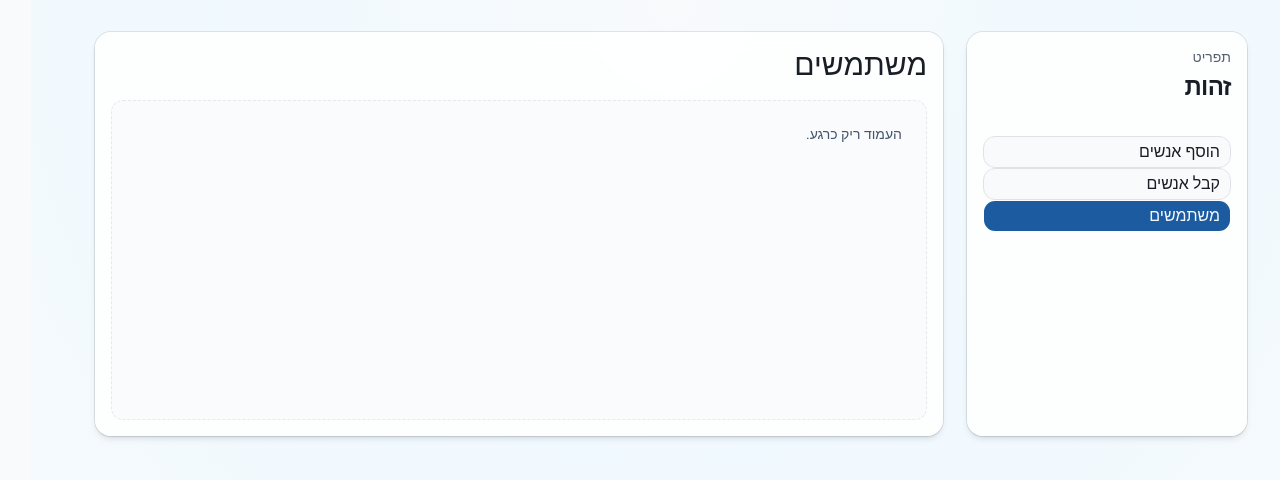
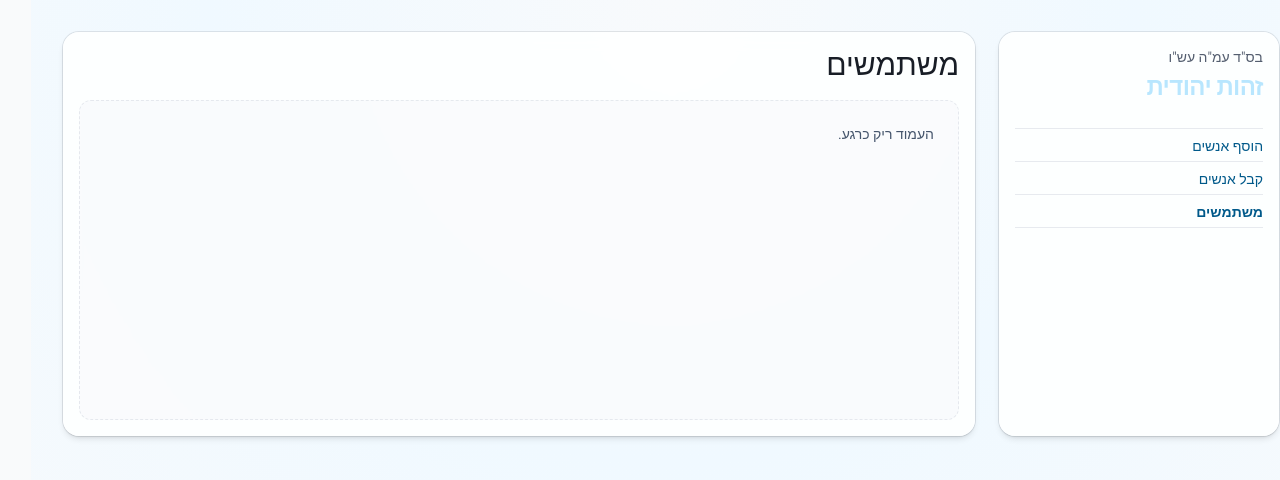
Before and after one commit to emhamitay/zehut.frontend, a React (Vite) app: page /users in a window 1280 px wide. Shown: the top 480 px of the page. Built offline with nearby package versions, Linux system fonts and the light colour scheme.

Commit message:
layout updates

```diff
--- a/src/components/layout/AppLayout.tsx
+++ b/src/components/layout/AppLayout.tsx
@@ -1,6 +1,6 @@
 import type { ReactNode } from 'react'
 import { NavLink } from 'react-router-dom'
-import { Button } from '@/components/ui/button'
+import clsx from 'clsx'
 import {
   Card,
   CardContent,
@@ -29,31 +29,38 @@ type AppLayoutProps = {
 export default function AppLayout({ title, children }: AppLayoutProps) {
   return (
     <div
-      className="min-h-screen bg-[radial-gradient(circle_at_top,#f8fafc_0%,#f0f9ff_45%,#f8fafc_100%)] px-4 py-8 sm:px-8"
+      className="min-h-screen bg-[radial-gradient(circle_at_top,#f8fafc_0%,#f0f9ff_45%,#f8fafc_100%)] px-4 py-8 text-right sm:px-8"
       dir="rtl"
     >
-      <div className="mx-auto grid w-full max-w-6xl gap-6 lg:grid-cols-[280px_1fr]">
+      <div className="grid w-full gap-6 lg:grid-cols-[280px_1fr]">
         <Card className="bg-card/90 shadow-md backdrop-blur">
           <CardHeader>
-            <CardDescription>תפריט</CardDescription>
-            <CardTitle className="text-2xl font-bold tracking-tight">זהות</CardTitle>
+            <CardDescription>בס"ד עמ"ה עש"ו</CardDescription>
+            <CardTitle className="text-2xl font-bold tracking-tight text-sky-200">זהות יהודית</CardTitle>
           </CardHeader>
 
           <CardContent>
-            <Separator className="mb-4" />
-            <nav className="space-y-2">
-              {menuItems.map((item) => (
-                <NavLink key={item.path} to={item.path}>
-                  {({ isActive }) => (
-                    <Button
-                      variant={isActive ? 'default' : 'outline'}
-                      className="w-full justify-start text-base"
+            <Separator className='mb-1'/>
+            <nav className="space-y-0">
+              <div className="flex flex-col items-right gap-2 text-sm">
+                <div className="border-b border-border/70 mt-1" />
+                {menuItems.map((item) => (
+                  <div key={item.path}>
+                    <NavLink
+                      to={item.path}
+                      className={({ isActive }) =>
+                        clsx(
+                          'hover:text-blue-400 text-sky-800 transition-colors duration-200',
+                          isActive && 'text-sky-500 font-bold'
+                        )
+                      }
                     >
                       {item.label}
-                    </Button>
-                  )}
-                </NavLink>
-              ))}
+                    </NavLink>
+                    <div className="border-b border-border/70 mt-1" />
+                  </div>
+                ))}
+              </div>
             </nav>
           </CardContent>
         </Card>
--- a/src/main.tsx
+++ b/src/main.tsx
@@ -1,7 +1,8 @@
 import { StrictMode } from 'react'
 import { createRoot } from 'react-dom/client'
 import App from './App.tsx'
-import './index.css'
+import './style/index.css'
+import "./style/shadcn.css"
 
 document.documentElement.lang = 'he'
 document.documentElement.dir = 'rtl'
--- /dev/null
+++ b/src/style/index.css
@@ -0,0 +1,2 @@
+@import url('https://fonts.googleapis.com/css2?family=Heebo:wght@400;500;700;800&display=swap');
+@import "tailwindcss";
--- a/src/index.css
+++ b/src/style/shadcn.css
@@ -1,4 +1,3 @@
-@import url('https://fonts.googleapis.com/css2?family=Heebo:wght@400;500;700;800&display=swap');
 @import "tailwindcss";
 
 @custom-variant dark (&:is(.dark *));
--- a/tsconfig.app.json
+++ b/tsconfig.app.json
@@ -15,7 +15,6 @@
     "noEmit": true,
     "jsx": "react-jsx",
     "ignoreDeprecations": "6.0",
-    "baseUrl": ".",
     "paths": {
       "@/*": ["./src/*"]
     },
```
Also changed, not shown: 1 other file (tests, documents, lock files or other folders).
